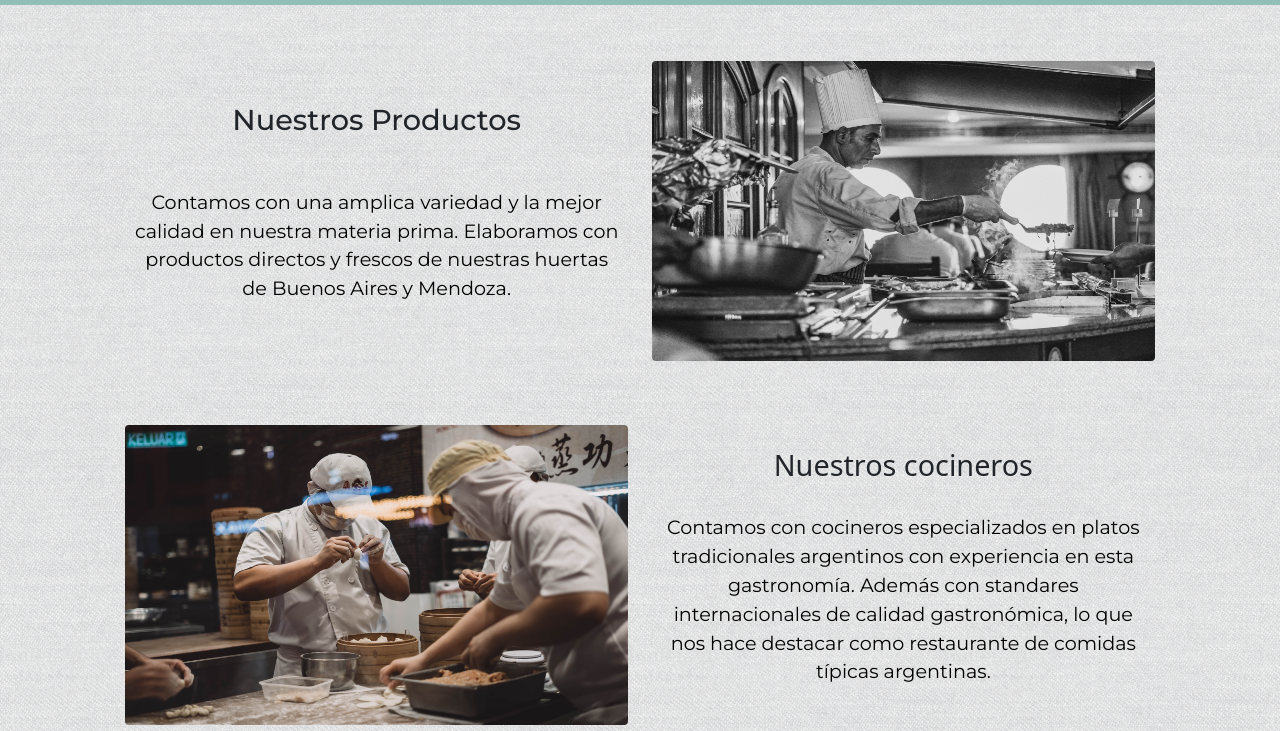
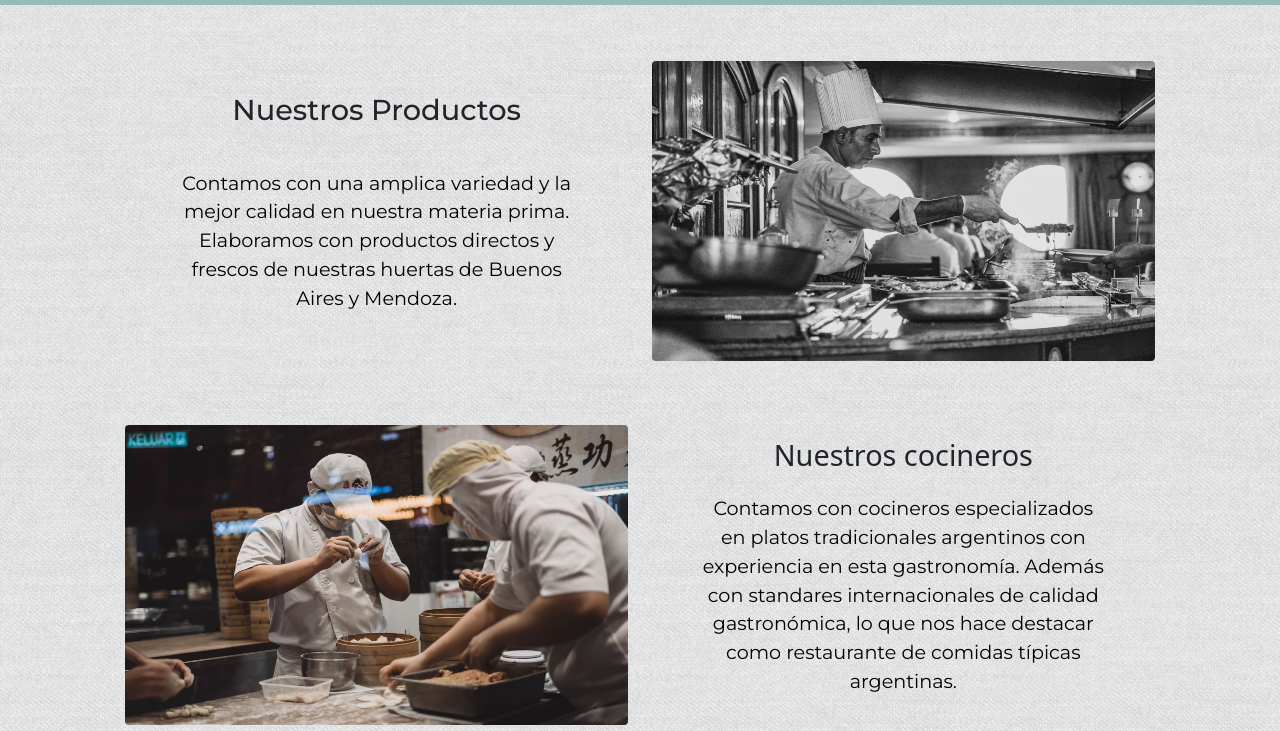
Before and after one commit to Gonza857/entregaProyecto3, a plain HTML site: page pages/aboutus.html in a window 1280 px wide. Shown: the part 69-800 px from the top of the page. Drawn offline with nearby package versions, Linux system fonts and the light colour scheme; a web font is replaced by a local one.

Commit message:
arreglos1

```diff
--- a/pages/aboutus.html
+++ b/pages/aboutus.html
@@ -77,8 +77,7 @@
         <div class="cardContent row col-md-10 col-xxl-9 d-md-flex justify-content-center">
           <div class="cardText text-center col-md-6 d-md-flex flex-column justify-content-evenly">
             <h3 class="my-2 m-md-0 cardTitleMod aboutUsTitleMod">Nuestros Productos</h3>
-            <p class="my-2 mb-md-3 px-lg-2 cardTextMod aboutUsTextMod">Contamos con una amplica variedad y la mejor calidad en nuestra materia prima. Elaboramos con productos directos y frescos de nuestras huertas de Buenos Aires y Mendoza.</p>
-            <!-- <a href="./pages/aboutus.html" class="button aboutUsBtnMod">Leer más</a> -->
+            <p class="my-2 mb-md-3 px-lg-2 cardTextMod aboutUsTextMod px-xl-5">Contamos con una amplica variedad y la mejor calidad en nuestra materia prima. Elaboramos con productos directos y frescos de nuestras huertas de Buenos Aires y Mendoza.</p>
           </div>
           <div class="cardImgBox mt-3 col-md-6 mt-md-0 d-md-flex justify-content-center">
             <img src="../assets/images/aboutus1.jpg" alt="" class="aboutUsImg img-fluid rounded">
@@ -95,7 +94,7 @@
         <div class="cardContent row col-md-10 col-xxl-9 d-md-flex justify-content-center">
           <div class="cardText text-center col-md-6 d-md-flex flex-column justify-content-evenly order-0 order-md-1">
             <h3 class="my-2 m-md-0 aboutUsTitleMod">Nuestros cocineros</h3>
-            <p class="my-2 mb-md-3 px-lg-2 cardTextMod aboutUsTextMod aboutUsTextMod">Contamos con cocineros especializados en platos tradicionales argentinos con experiencia en esta gastronomía. Además con standares internacionales de calidad gastronómica, lo que nos hace destacar como restaurante de comidas típicas argentinas.</p>
+            <p class="my-2 mb-md-3 px-lg-2 cardTextMod aboutUsTextMod aboutUsTextMod px-lg-5">Contamos con cocineros especializados en platos tradicionales argentinos con experiencia en esta gastronomía. Además con standares internacionales de calidad gastronómica, lo que nos hace destacar como restaurante de comidas típicas argentinas.</p>
             <!-- <a href="../pages/aboutus.html" class="button aboutUsBtnMod">Leer más</a> -->
           </div>
           <div class="cardImgBox mt-3 col-md-6 mt-md-0 d-md-flex justify-content-center order-1 order-md-0">
```
